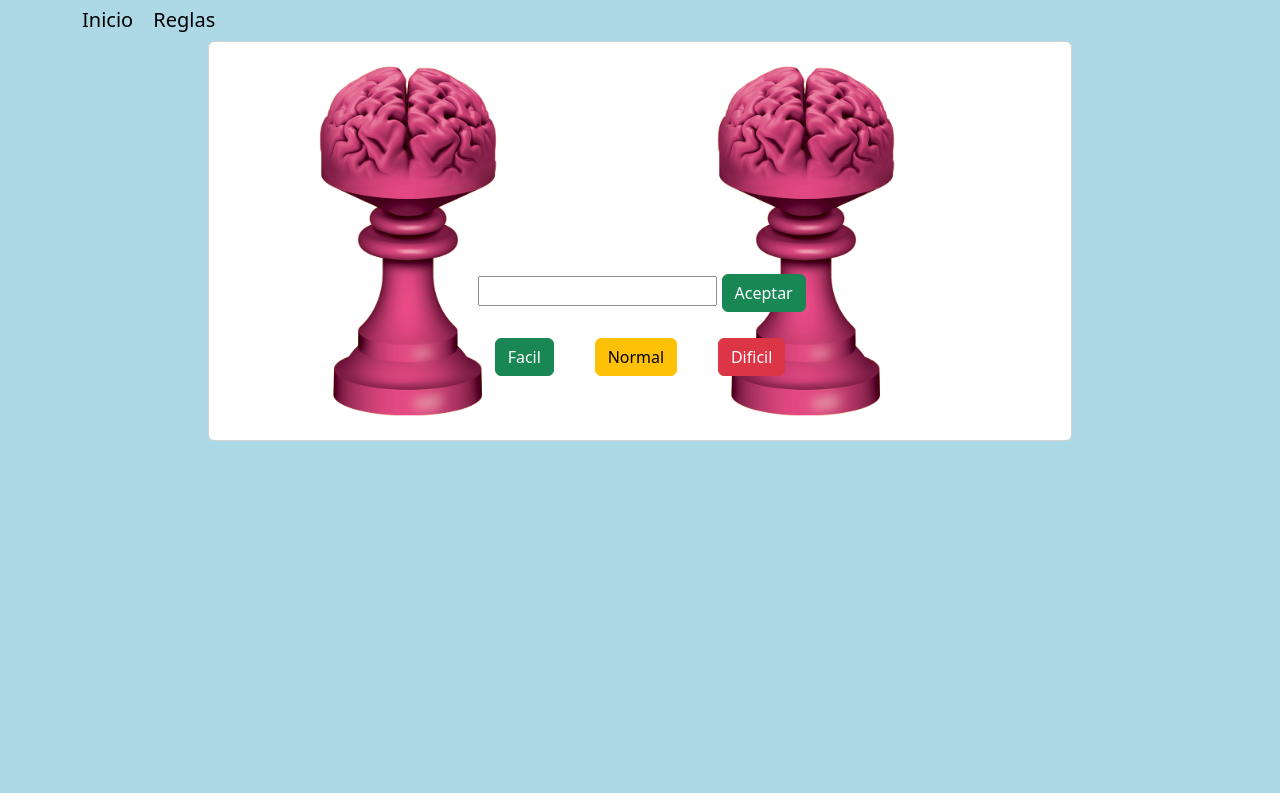
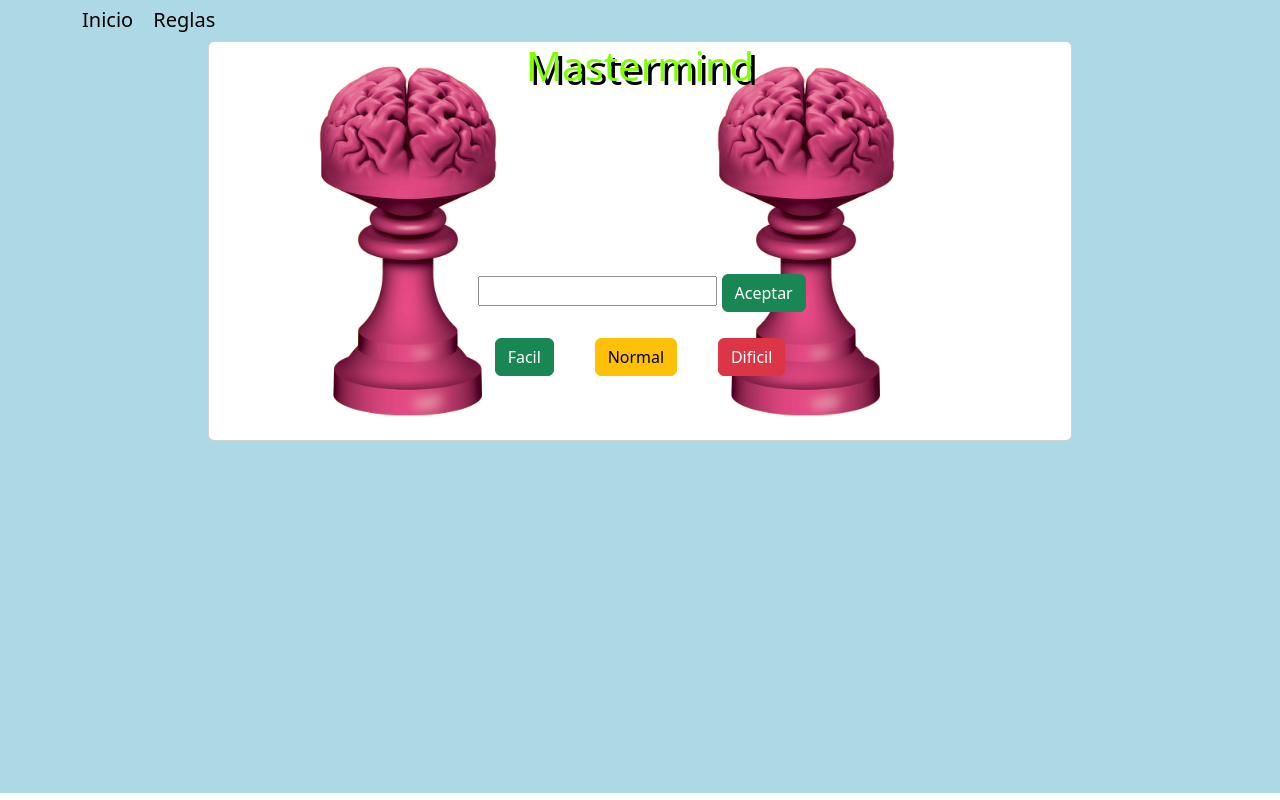
Before and after one commit to AlbertoPueblas/Proyecto-MasterMind, a plain HTML site: page index.html in a window 1280 px wide. Drawn offline with nearby package versions, Linux system fonts and the light colour scheme.

Commit message:
limpiando el codigo para que sea mas legible

```diff
--- a/index.html
+++ b/index.html
@@ -29,6 +29,7 @@
       <div class="row h-100 justify-content-center">
         <div class="col-12 d-flex justify-content-center align-center h-50 mt-5" id="tabla">
           <div class="card">
+            <h1>Mastermind</h1>
             <div class="formulario">
               <form>
                 <div class="mb-3">
--- a/js/nombre.js
+++ b/js/nombre.js
@@ -9,7 +9,6 @@ let btNormal = document.getElementById ('btnNormal')
 let btDificil = document.getElementById("btnDificil")
 //Pinta el nombre en pantalla.
 miDiv.textContent = datoNombre;
-
 //Evento que guarda el nombre.
 boton.addEventListener("click",function(){
         localStorage.setItem("nombre", barra.value);
@@ -18,6 +17,7 @@ boton.addEventListener("click",function(){
 
 //Evento que elimina el nombre y los colores.
 inicio.addEventListener("click",function(){
+
     localStorage.removeItem('nombre');
     localStorage.removeItem('savedColor1');
     localStorage.removeItem('savedColor2');
```
Also changed, not shown: level1/colores.js (+7 -6 lines), level1/juego.js (+8 -5 lines).
